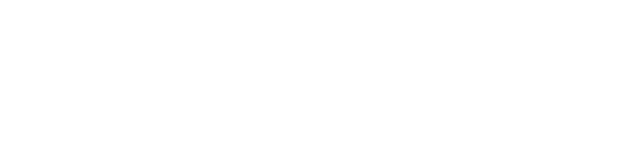
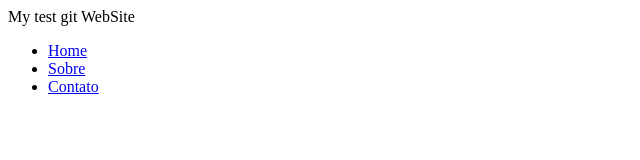
Before and after one commit to fofilodan/Dev-island, a plain HTML site: page index.html in a window 1280 px wide. Shown: the whole page, without its empty margins (0-640 px from the left). Drawn offline with Linux system fonts and the light colour scheme.

Commit message:
New Menu

```diff
--- a/index.html
+++ b/index.html
@@ -3,7 +3,16 @@
 <head>
 	<title>test git</title>
 </head>
+
 <body>
- <p></p>
+ My test git WebSite
+
+ <ul>
+    <li><a href="index.html">Home</a></li>
+    <li><a href="sobre.html">Sobre</a></li>
+    <li><a href="contato.html">Contato</a></li>
+</ul>
+
 </body>
+
 </html>
```
